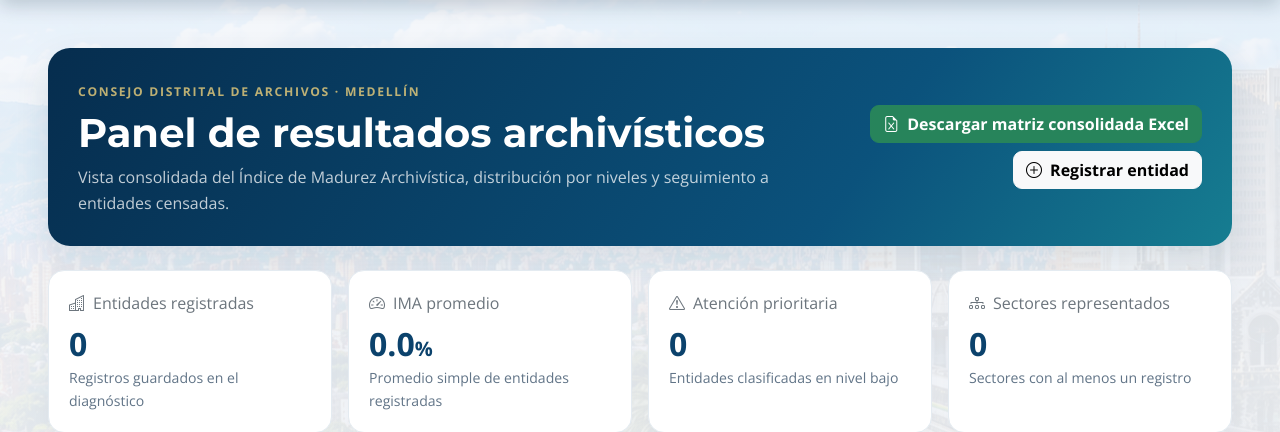
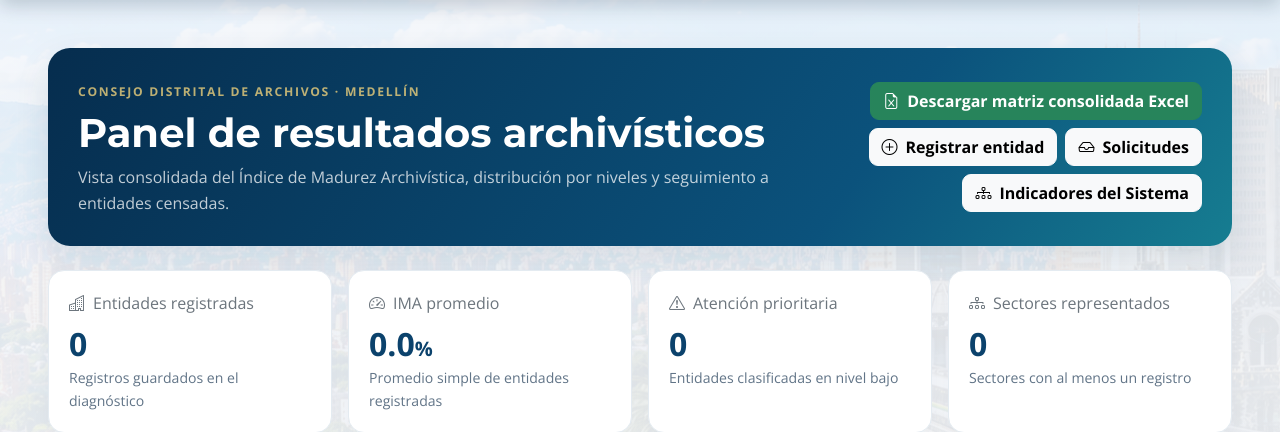
Before and after one commit to juancamilo0808-hash/diagnostico-archivistico-medellin, a Flask app: page /admin in a window 1280 px wide. Shown: the part 127-559 px from the top of the page. Run offline with Flask 3, Linux system fonts and the light colour scheme; the visitor is signed in with stand-in values (Sample User, id 1); data that the repository does not hold is empty.

Commit message:
Update admin.html

```diff
--- a/templates/admin.html
+++ b/templates/admin.html
@@ -32,6 +32,8 @@
         <div class="d-flex flex-wrap justify-content-lg-end gap-2">
           <a href="{{ url_for('exportar_excel') }}" class="btn btn-success fw-bold"><i class="bi bi-file-earmark-excel me-2"></i>Descargar matriz consolidada Excel</a>
           <a href="{{ url_for('censo') }}" class="btn btn-light fw-bold"><i class="bi bi-plus-circle me-2"></i>Registrar entidad</a>
+          <a href="{{ url_for('admin_solicitudes') }}" class="btn btn-light fw-bold"><i class="bi bi-inbox me-2"></i>Solicitudes</a>
+          <a href="{{ url_for('admin_sistema_distrital') }}" class="btn btn-light fw-bold"><i class="bi bi-diagram-3 me-2"></i>Indicadores del Sistema</a>
         </div>
       </div>
     </div>
```
